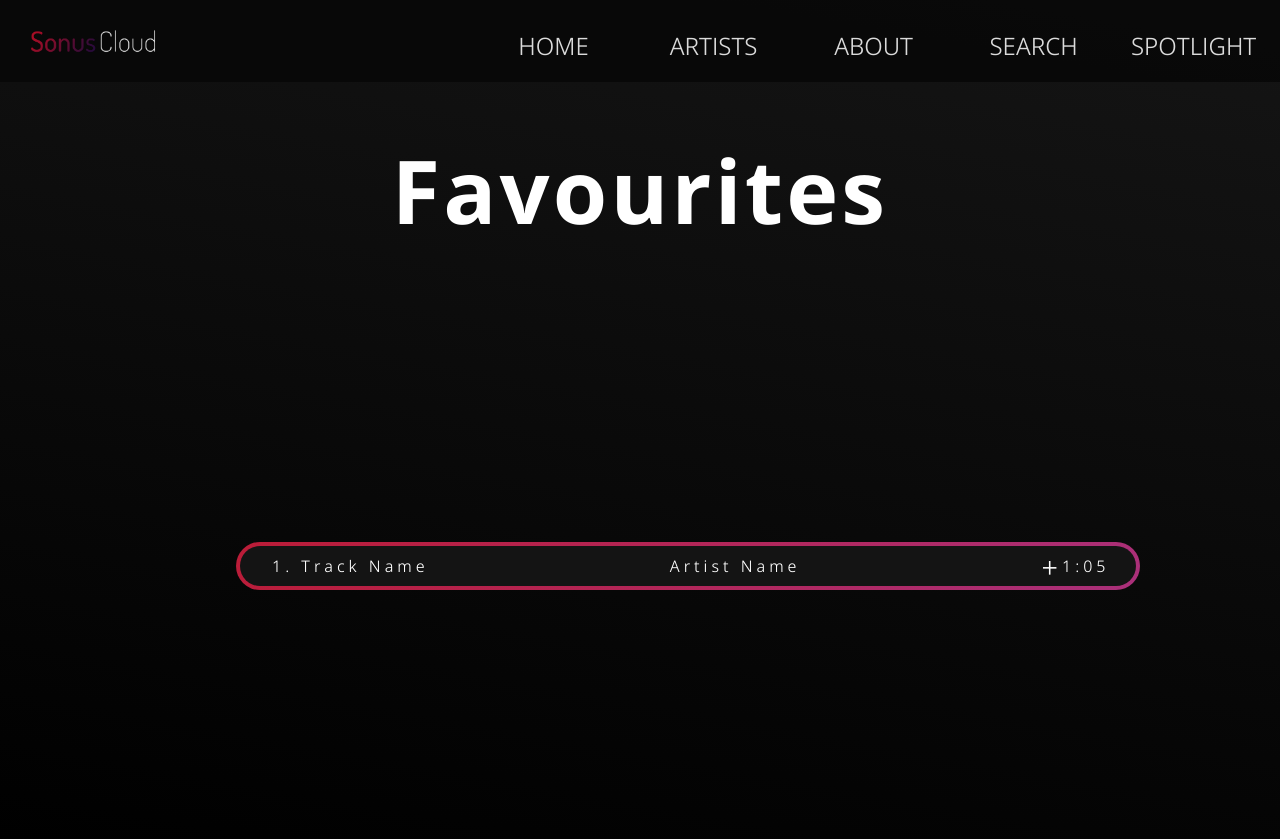
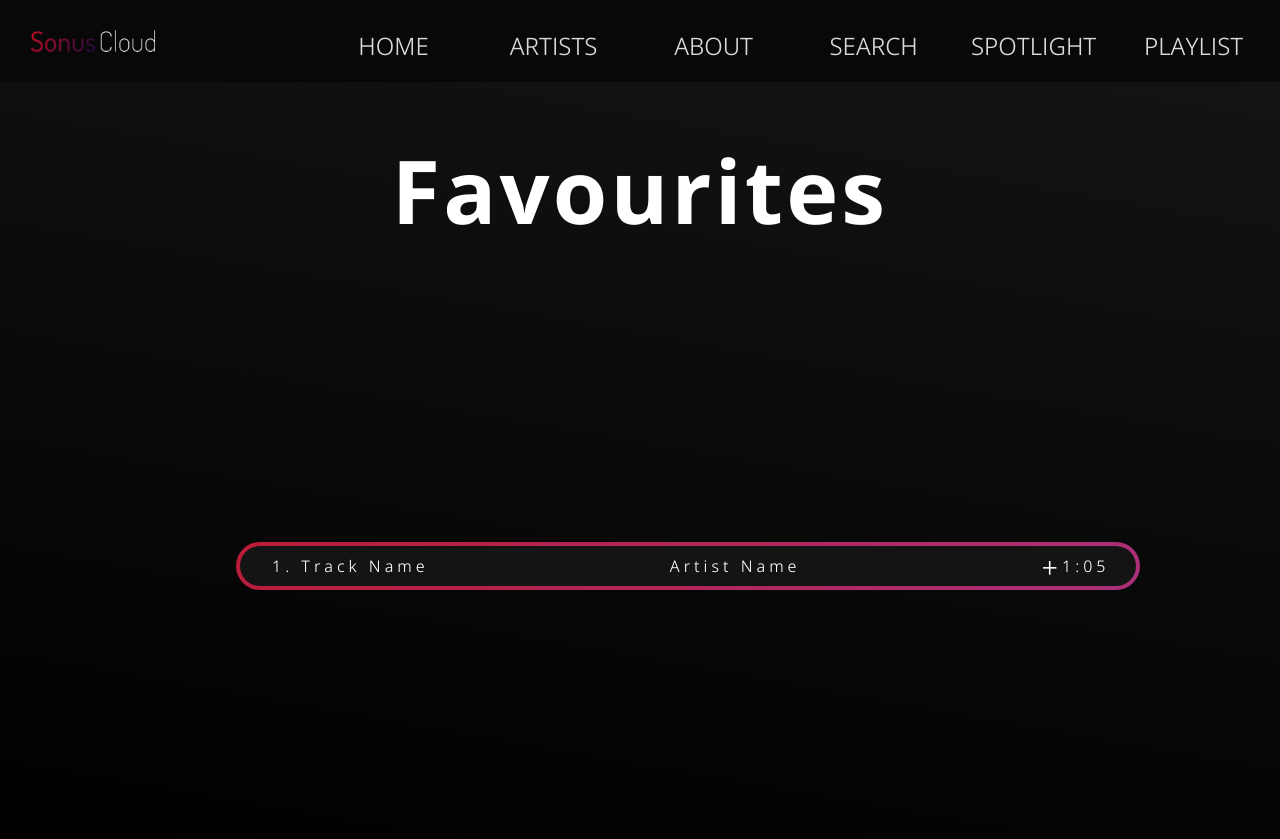
Before and after one commit to JerseysGet/SonusCloud, a Flask app: page /playlist in a window 1280 px wide. Shown: the top 839 px of the page. Run offline with Flask 3, Linux system fonts and the light colour scheme.

Commit message:
add playlist page to navbar

```diff
--- a/src/static/style.css
+++ b/src/static/style.css
@@ -78,7 +78,7 @@ a {
 
 nav {
   display: grid;
-  grid-template-columns: repeat(5, minmax(0, 10rem));
+  grid-template-columns: repeat(6, minmax(0, 10rem));
   text-align: center;
   position: absolute;
   right: 4rem;
@@ -141,6 +141,11 @@ nav > a:nth-child(5).selected ~ .dot {
   opacity: 1;
 }
 
+nav > a:nth-child(6).selected ~ .dot {
+  transform: translateX(880px);
+  opacity: 1;
+}
+
 nav > a:nth-child(1):hover ~ .dot {
   transform: translateX(75px);
 }
@@ -159,6 +164,10 @@ nav > a:nth-child(4):hover ~ .dot {
 
 nav > a:nth-child(5):hover ~ .dot {
   transform: translateX(720px);
+}
+
+nav > a:nth-child(6):hover ~ .dot {
+  transform: translateX(880px);
 }
 
 .background {
@@ -1426,5 +1435,4 @@ th:nth-child(3) {
 }
 
 .track_info > .artist_name {
-
 }
--- a/src/templates/base.html
+++ b/src/templates/base.html
@@ -36,7 +36,10 @@
           href="/spotlight"
           class="{{ 'selected' if active_page == 'spotlight' else '' }}"
           >SPOTLIGHT</a
-        >
+        ><a
+          href="/playlist"
+          class="{{ 'selected' if active_page == 'playlist' else '' }}"
+          >PLAYLIST</a>
         <div class="dot"></div>
       </nav>
     </div>
```
